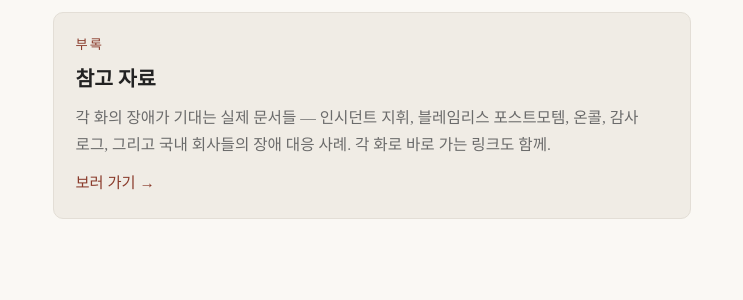
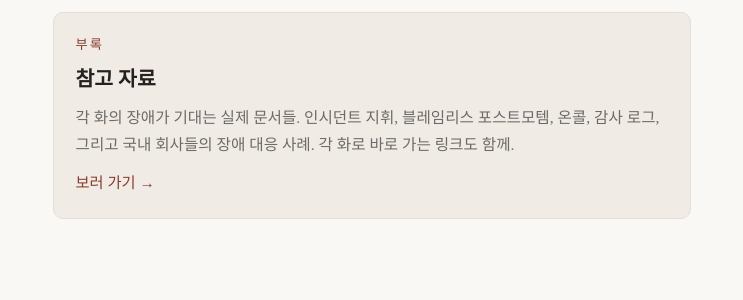
Before and after one commit to benelog/postmortem, a Jekyll site: the page built from index.md, in a window 1280 px wide and 900 px high, scrolled down 2533 px. Shown: the part 474-774 px from the top of the window, without its empty margins (268-1011 px from the left). Built offline with Jekyll 4.4.1, drawn with Linux system fonts in a browser that asks for light colours.

Commit message:
index.md의 부록 카드 설명에서 em dash 제거
Co-Authored-By: Claude Fable 5.1 <noreply@anthropic.com>

```diff
--- a/index.md
+++ b/index.md
@@ -23,6 +23,6 @@ layout: default
 <a class="appendix-card" href="{{ '/appendix/' | relative_url }}">
   <span class="appendix-kicker">부록</span>
   <span class="appendix-title">참고 자료</span>
-  <span class="appendix-desc">각 화의 장애가 기대는 실제 문서들 — 인시던트 지휘, 블레임리스 포스트모템, 온콜, 감사 로그, 그리고 국내 회사들의 장애 대응 사례. 각 화로 바로 가는 링크도 함께.</span>
+  <span class="appendix-desc">각 화의 장애가 기대는 실제 문서들. 인시던트 지휘, 블레임리스 포스트모템, 온콜, 감사 로그, 그리고 국내 회사들의 장애 대응 사례. 각 화로 바로 가는 링크도 함께.</span>
   <span class="appendix-go">보러 가기 →</span>
 </a>
```
